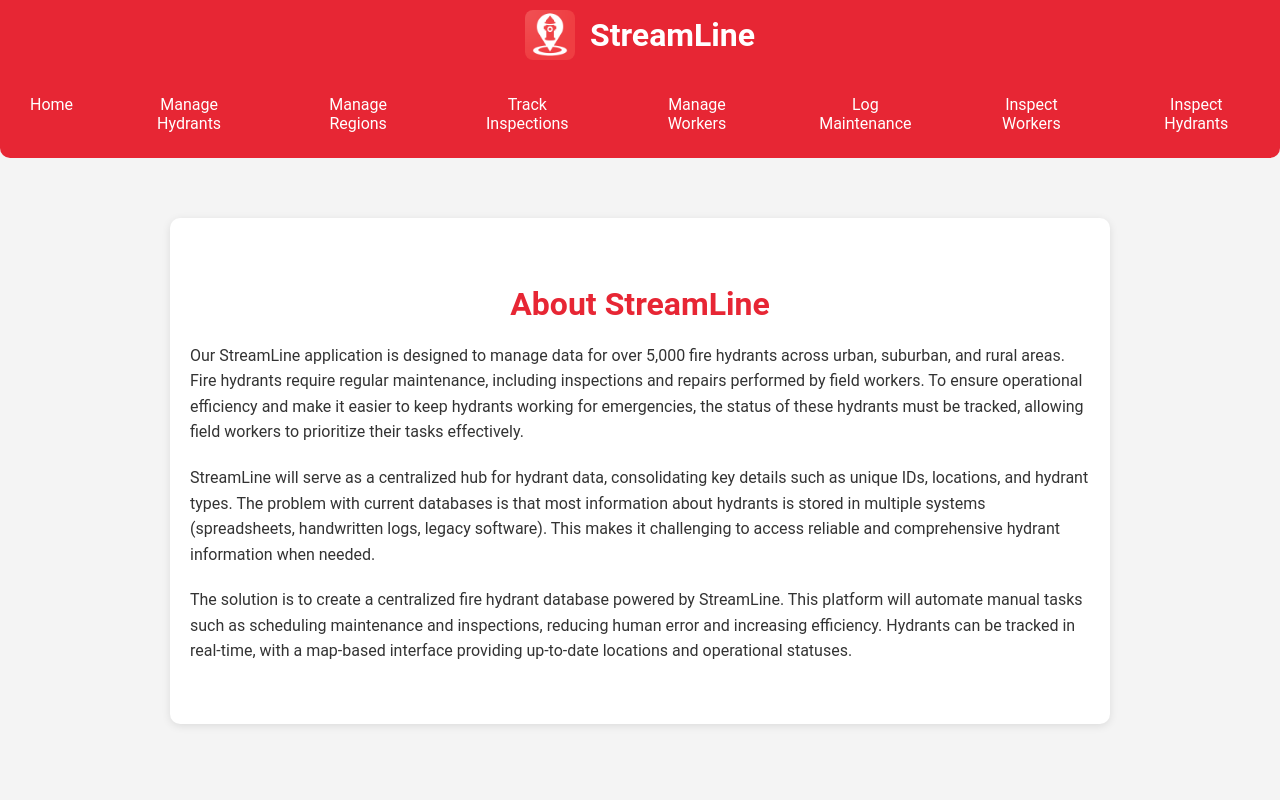
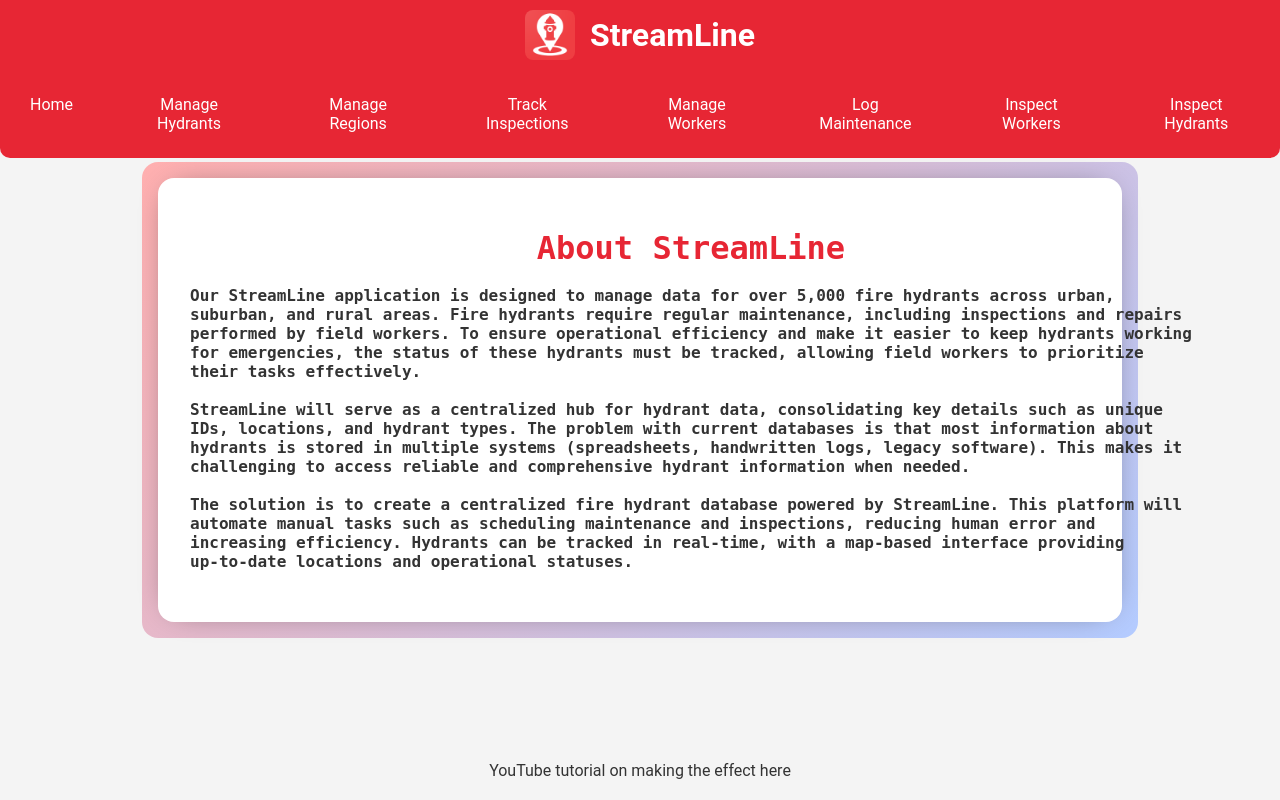
Before and after one commit to PiekoRocks/StreamLine, a Flask app: page / in a window 1280 px wide. Run offline with Flask 3, Linux system fonts and the light colour scheme.

Commit message:
Added a cool effect to the about page

```diff
--- a/static/index.js
+++ b/static/index.js
@@ -47,3 +47,31 @@ document.addEventListener("DOMContentLoaded", function() {
     }, { threshold: 0.5 });
     observer.observe(infoSection);
 });
+
+const pre = document.querySelector("pre");
+
+document.addEventListener("mousemove", (e) => {
+  rotateElement(e, pre);
+});
+
+function rotateElement(event, element) {
+  // get mouse position
+  const x = event.clientX;
+  const y = event.clientY;
+  // console.log(x, y)
+
+  // find the middle
+  const middleX = window.innerWidth / 2;
+  const middleY = window.innerHeight / 2;
+  // console.log(middleX, middleY)
+
+  // get offset from middle as a percentage
+  // and tone it down a little
+  const offsetX = ((x - middleX) / middleX) * 45;
+  const offsetY = ((y - middleY) / middleY) * 45;
+  // console.log(offsetX, offsetY);
+
+  // set rotation
+  element.style.setProperty("--rotateX", offsetX + "deg");
+  element.style.setProperty("--rotateY", -1 * offsetY + "deg");
+}
--- a/static/style.css
+++ b/static/style.css
@@ -420,6 +420,98 @@ tr.show-row {
     margin: 4px 0;
 }
 
+a.tutorial {
+    display: block;
+    text-align: center;
+    color: #333333; /* Dark gray color */
+    padding: 20px;
+    position: absolute;
+    bottom: 0;
+    left: 50%;
+    transform: translateX(-50%);
+    background-color: #f4f4f4;
+}
+
+:root {
+    --pink: hsl(338, 70%, 55%);
+    --teal: hsl(183, 70%, 62%);
+    --white: #333;
+  }
+
+pre {
+    --selector: var(--pink);
+    --property: var(--teal);
+    --punctuation: var(--white);
+    --undefined: var(--white);
+
+    font-size: 1rem;
+    font-weight: bold;
+    max-width: 900px;
+    color: var(--undefined);
+    background: hsl(0, 0%, 100%);
+    padding: 2rem;
+    border-radius: 1rem;
+
+    position: relative;
+    margin: 0 auto; /* Center the pre element horizontally */
+    transform-style: preserve-3d;
+    transform: perspective(5000px) rotateY(var(--rotateX)) rotateX(var(--rotateY));
+}
+
+  span.token-title {
+    font-size: 2rem;
+    font-weight: bold;
+    color: #e72634;
+  }
+
+  pre::before,
+  pre::after {
+    content: "";
+    position: absolute;
+    border-radius: inherit;
+  }
+
+  /* shadow */
+  pre::before {
+    inset: 0.75rem;
+    border-radius: inherit;
+    background: black;
+    z-index: -1;
+    transform: translateZ(-50px);
+    filter: blur(15px);
+    opacity: 0.5;
+  }
+
+  /* gradient thingy */
+  pre::after {
+    z-index: -2;
+    inset: -1rem;
+    background: linear-gradient(-45deg, rgb(179, 203, 255), rgb(255, 175, 175));
+    transform: translateZ(-50px);
+  }
+
+  .selector {
+    color: var(--selector);
+  }
+
+  .property {
+    color: var(--property);
+  }
+
+  .punctuation {
+    color: var(--punctuation);
+  }
+
+  .property + .punctuation {
+    color: var(--property);
+  }
+
+  .pre-container {
+    position: relative;
+    display: grid;
+    grid-template: repeat(3, 1fr) / repeat(3, 1fr);
+  }
+
 @media (max-width: 1024px) {
     .navbar {
         display: none;
--- a/templates/index.html
+++ b/templates/index.html
@@ -3,16 +3,31 @@
 {% block title %}StreamLine - Home{% endblock %}
 
 {% block content %}
-<section class="info">
-    <h2>About StreamLine</h2>
-    <p>
-      Our StreamLine application is designed to manage data for over 5,000 fire hydrants across urban, suburban, and rural areas. Fire hydrants require regular maintenance, including inspections and repairs performed by field workers. To ensure operational efficiency and make it easier to keep hydrants working for emergencies, the status of these hydrants must be tracked, allowing field workers to prioritize their tasks effectively.
-    </p>
-    <p>
-      StreamLine will serve as a centralized hub for hydrant data, consolidating key details such as unique IDs, locations, and hydrant types. The problem with current databases is that most information about hydrants is stored in multiple systems (spreadsheets, handwritten logs, legacy software). This makes it challenging to access reliable and comprehensive hydrant information when needed.
-    </p>
-    <p>
-      The solution is to create a centralized fire hydrant database powered by StreamLine. This platform will automate manual tasks such as scheduling maintenance and inspections, reducing human error and increasing efficiency. Hydrants can be tracked in real-time, with a map-based interface providing up-to-date locations and operational statuses.
-    </p>
-</section>
+
+<!-- fancy 3D effect created by https://codepen.io/kevinpowell/pen/GRBdLEv and fitted to our website-->
+
+<pre contenteditable class="language-css" tabindex="0">
+<code class="language-css">
+                                    <span class="token-title">About StreamLine</span>
+<span class="token spacer"></span>
+<span class="token p1">Our StreamLine application is designed to manage data for over 5,000 fire hydrants across urban, </span>
+<span class="token p1">suburban, and rural areas. Fire hydrants require regular maintenance, including inspections and repairs </span>
+<span class="token p1">performed by field workers. To ensure operational efficiency and make it easier to keep hydrants working </span>
+<span class="token p1">for emergencies, the status of these hydrants must be tracked, allowing field workers to prioritize </span>
+<span class="token p1">their tasks effectively.</span>
+<span class="token spacer"></span>
+<span class="token p2">StreamLine will serve as a centralized hub for hydrant data, consolidating key details such as unique </span>
+<span class="token p2">IDs, locations, and hydrant types. The problem with current databases is that most information about </span>
+<span class="token p2">hydrants is stored in multiple systems (spreadsheets, handwritten logs, legacy software). This makes it </span>
+<span class="token p2">challenging to access reliable and comprehensive hydrant information when needed.</span>
+<span class="token spacer"></span>
+<span class="token p3">The solution is to create a centralized fire hydrant database powered by StreamLine. This platform will </span>
+<span class="token p3">automate manual tasks such as scheduling maintenance and inspections, reducing human error and </span>
+<span class="token p3">increasing efficiency. Hydrants can be tracked in real-time, with a map-based interface providing </span>
+<span class="token p3">up-to-date locations and operational statuses.</span>
+</code></pre>
+</div>
+
+<a class="tutorial" href="https://youtu.be/Z-3tPXf9a7M" target="_blank" class="yt">YouTube tutorial on making the effect here</a>
+
 {% endblock %}
```
